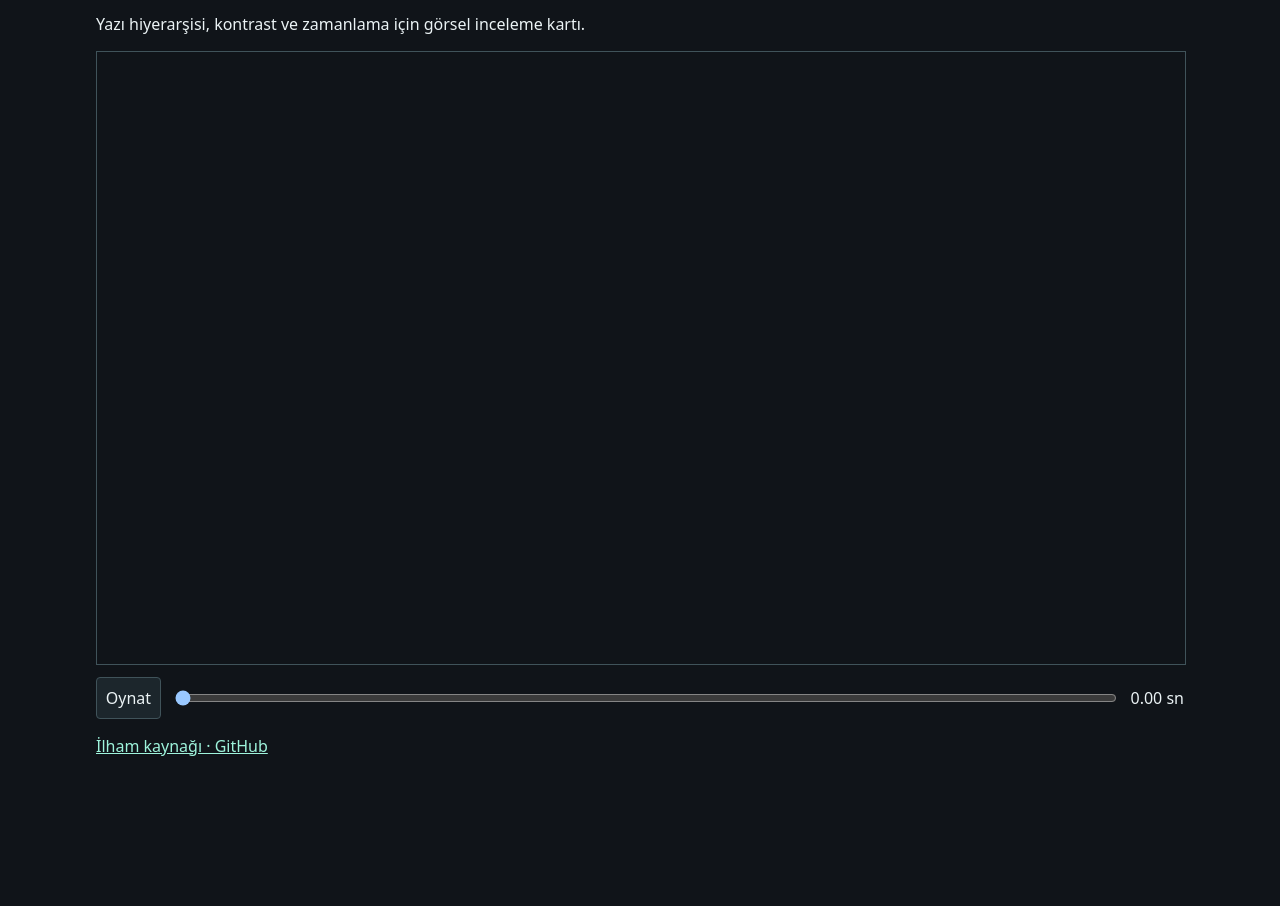
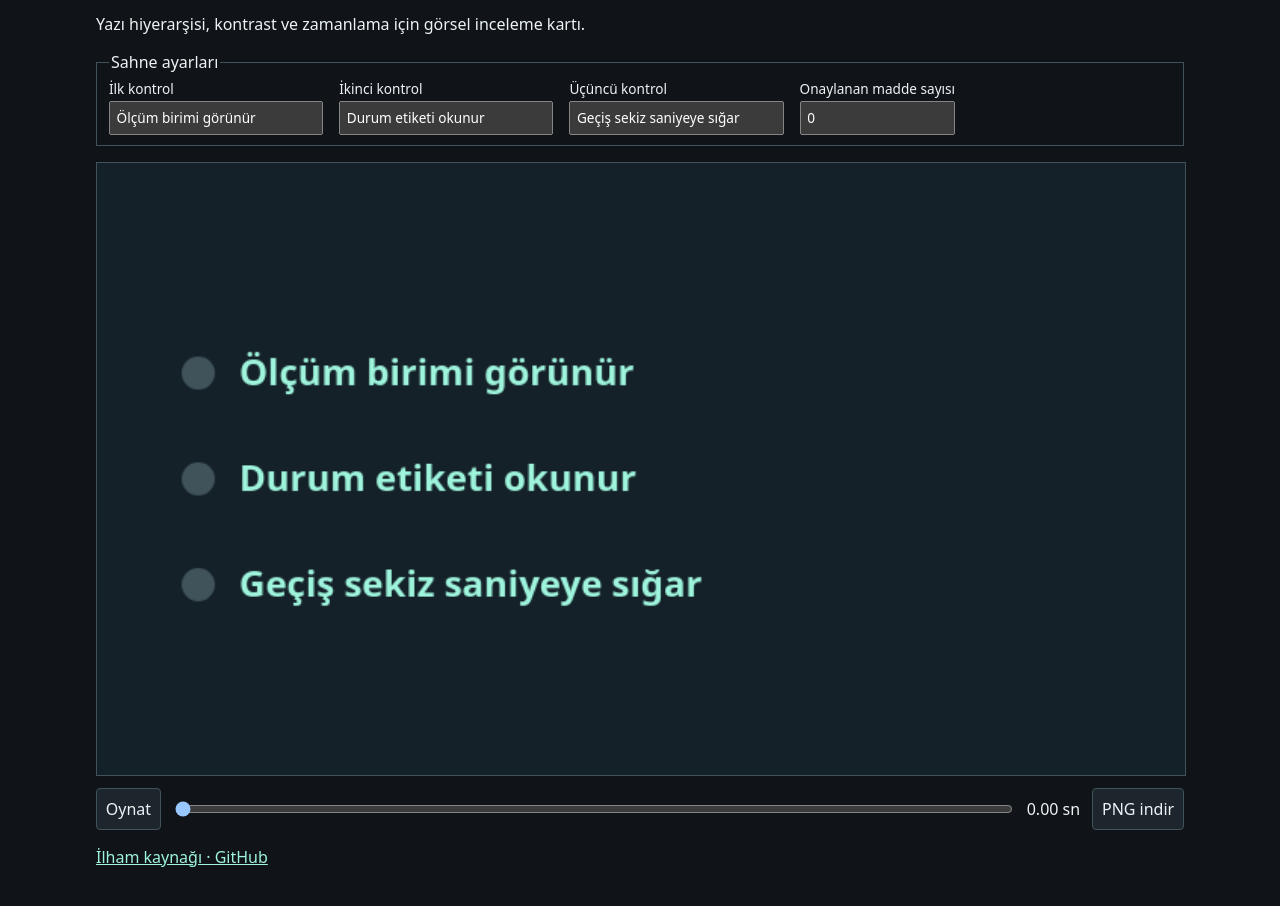
Before and after one commit to omerbek/scene-review-card, a plain HTML site: page index.html in a window 1280 px wide. Shown: the part 144-1050 px from the top of the page. Before the commit the page ends 949 px from the top, so only its background shows below. Drawn offline with Linux system fonts and the light colour scheme.

Commit message:
Add configurable animation tools and export

```diff
--- a/index.html
+++ b/index.html
@@ -13,14 +13,24 @@ canvas {display: block; width: 100%; height: auto; border: 1px solid #40535a;}
 input {flex: 1; min-width: 4rem;}
 button {font: inherit; color: inherit; border: 1px solid #40535a; background: #1c262c; border-radius: .25rem; padding: .55rem; text-align: left; cursor: pointer;}
 a {color: #9ef4dc;}
+fieldset {display:flex; flex-wrap:wrap; gap:.75rem 1rem; margin:0 0 1rem; border:1px solid #40535a;}
+fieldset label {display:flex; flex-direction:column; gap:.2rem; font-size:.85rem;}
+fieldset input {font:inherit; max-width:15rem; padding:.35rem;}
+.controls {flex-wrap:wrap;}
 </style>
 </head>
 <body>
 <header><h1>Sahne kontrolü</h1><p>Yazı hiyerarşisi, kontrast ve zamanlama için görsel inceleme kartı.</p></header>
 <main>
 <section>
+<fieldset id="settings"><legend>Sahne ayarları</legend>
+<label for="first">İlk kontrol<input id="first" value="Ölçüm birimi görünür" type="text" maxlength="45"></label>
+<label for="second">İkinci kontrol<input id="second" value="Durum etiketi okunur" type="text" maxlength="45"></label>
+<label for="third">Üçüncü kontrol<input id="third" value="Geçiş sekiz saniyeye sığar" type="text" maxlength="45"></label>
+<label for="passed">Onaylanan madde sayısı<input id="passed" value="0" type="number" min="0" max="3" step="1"></label>
+</fieldset>
 <canvas width="720" height="405" aria-label="Seçili hareket deneyinin önizlemesi"></canvas>
-<div class="controls"><button id="play" type="button">Oynat</button><input id="seek" type="range" min="0" max="8" step="0.01" value="0" aria-label="Zaman çizelgesi"><output id="time">0.00 sn</output></div>
+<div class="controls"><button id="play" type="button">Oynat</button><input id="seek" type="range" min="0" max="8" step="0.01" value="0" aria-label="Zaman çizelgesi"><output id="time">0.00 sn</output><button id="save" type="button">PNG indir</button></div>
 <p><a href="https://github.com/anthropics/skills">İlham kaynağı · GitHub</a></p>
 </section>
 </main>
```
